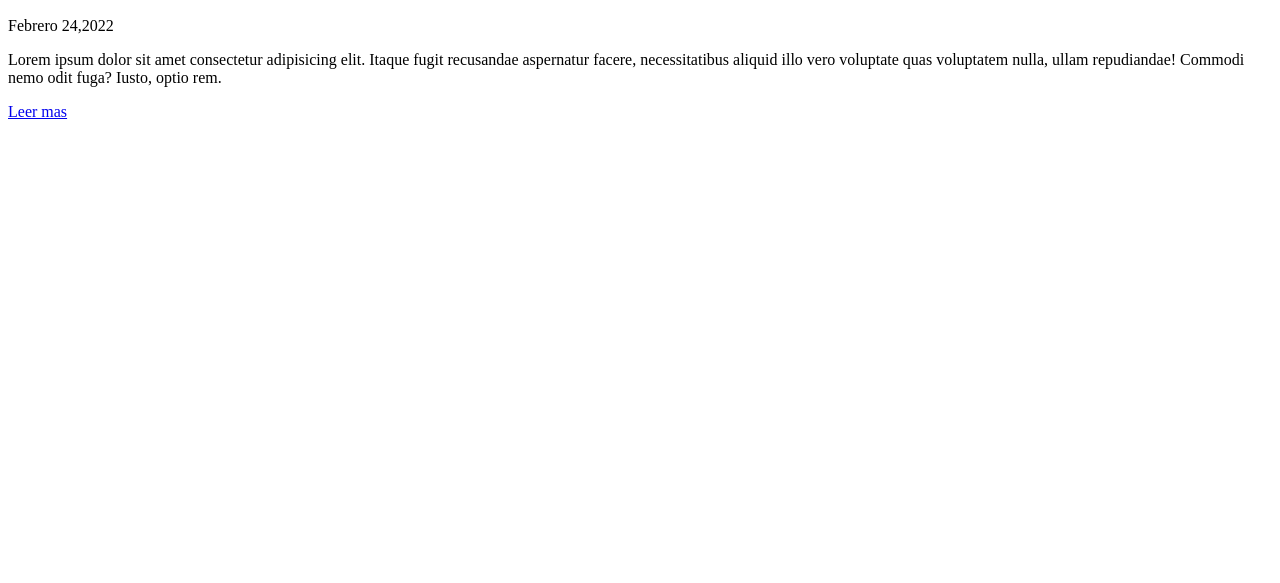
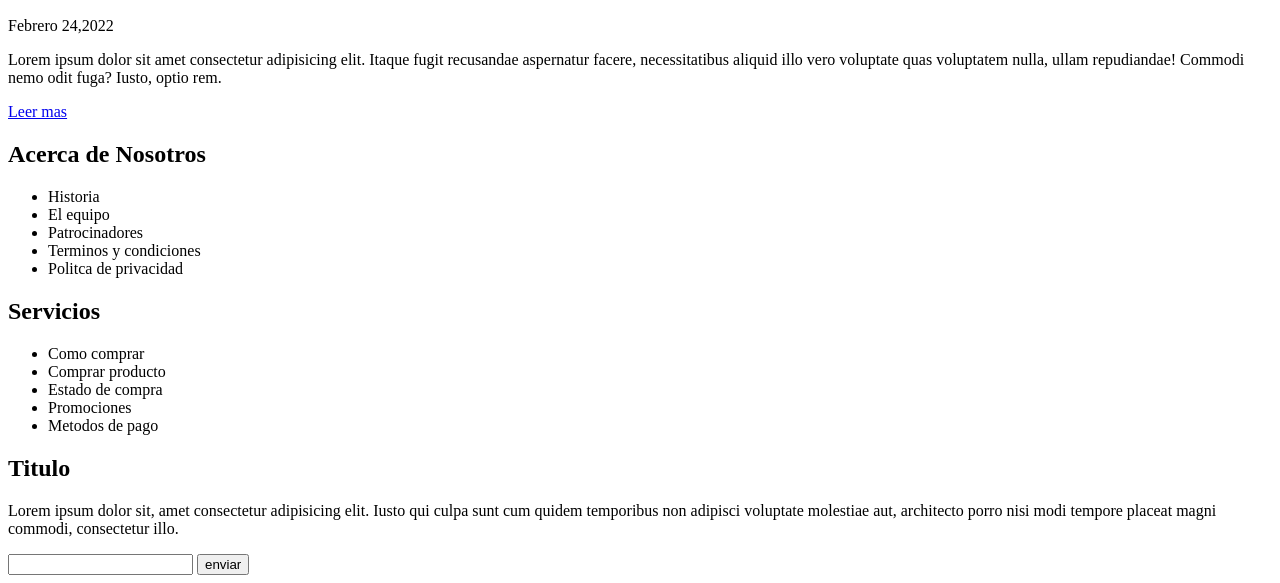
Before and after one commit to Geekcel/clon-veterinaria, a plain HTML site: page index.html in a window 1280 px wide. Shown: the part 9009-9592 px from the top of the page. Before the commit the page ends 9138 px from the top, so only its background shows below. Drawn offline with Linux system fonts and the light colour scheme.

Commit message:
Se termina la estructur Html de la pagina veterinaria

```diff
--- a/index.html
+++ b/index.html
@@ -178,6 +178,38 @@
             </section>
         </article>
     </main>
-
+    <!-- pie de pagina -->
+    <footer>
+        <div class="fcontenedor">
+            <section>
+                <h1>Acerca de Nosotros</h1>
+                <ul>
+                    <li>Historia</li>
+                    <li>El equipo</li>
+                    <li>Patrocinadores</li>
+                    <li>Terminos y condiciones</li>
+                    <li>Politca de privacidad</li>
+                </ul>
+            </section>
+            <section>
+                <h1>Servicios</h1>
+                <ul>
+                    <li>Como comprar</li>
+                    <li>Comprar producto</li>
+                    <li>Estado de compra</li>
+                    <li>Promociones</li>
+                    <li>Metodos de pago</li>
+                </ul>
+            </section>
+            <section>
+                <h1>
+                    Titulo
+                </h1>
+                <p>Lorem ipsum dolor sit, amet consectetur adipisicing elit. Iusto qui culpa sunt cum quidem temporibus non adipisci voluptate molestiae aut, architecto porro nisi modi tempore placeat magni commodi, consectetur illo.</p>
+                <input type="text">
+                <button>enviar</button>
+            </section>
+        </div>
+    </footer>
 </body>
 </html>
```
